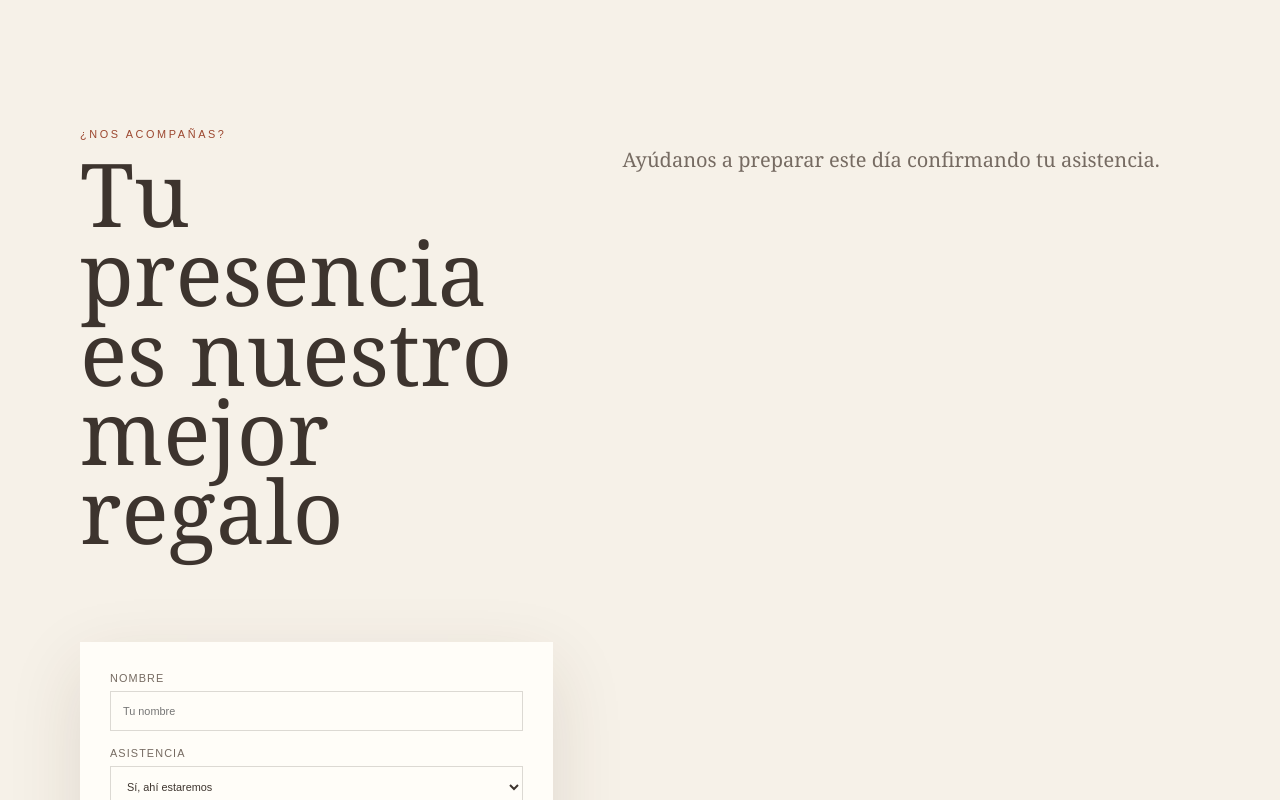
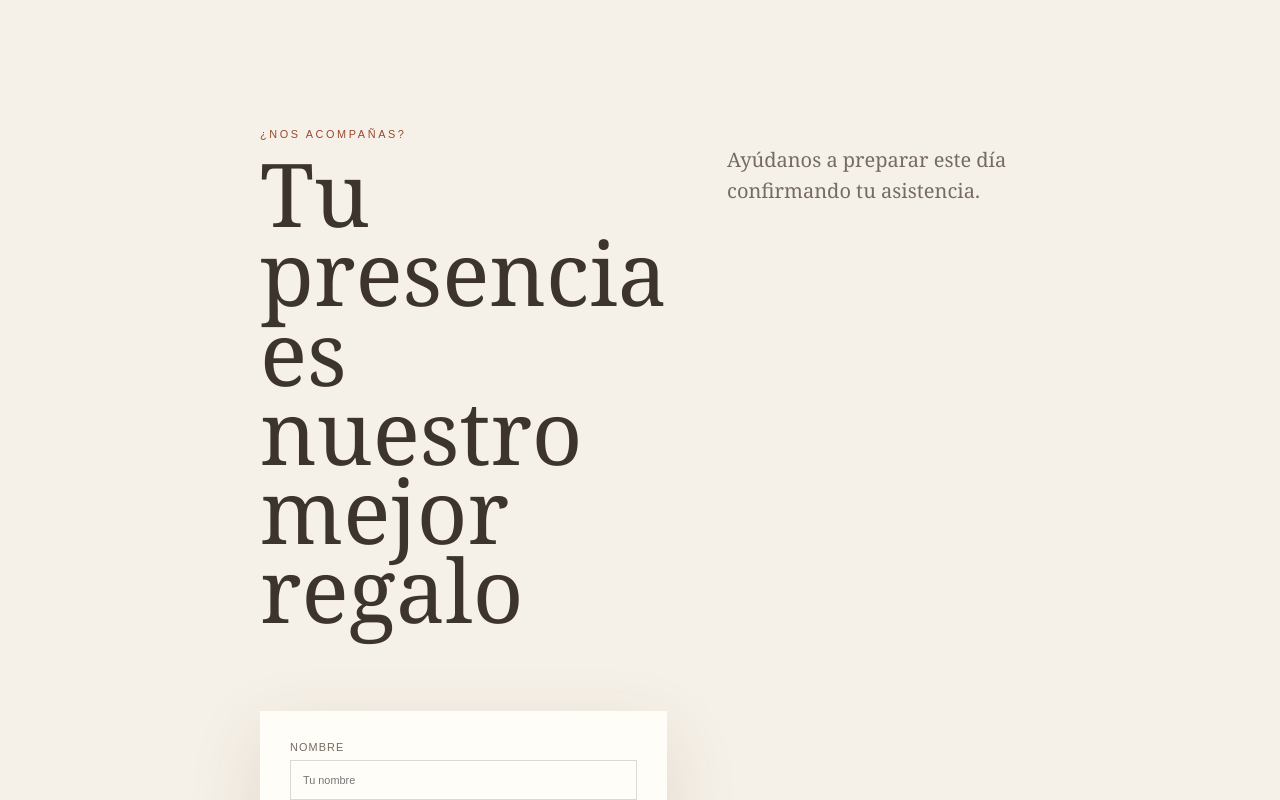
Before and after one commit to Lanyev/bodaInvitacionWeb, a React (Vite) app: page / in a window 1280 px wide. Shown: the part 5520-6320 px from the top of the page. Built offline with nearby package versions, Linux system fonts and the light colour scheme.

Commit message:
style: center rsvp section to balance whitespace on desktop

```diff
--- a/src/styles/theme.css
+++ b/src/styles/theme.css
@@ -98,7 +98,7 @@ a { color: inherit; }
 .gallery__item img { width: 100%; height: auto; display: block; transition: transform .6s ease; }
 .gallery__item:hover img { transform: scale(1.04); }
 
-.rsvp { display: grid; grid-template-columns: .9fr 1.1fr; gap: 70px; align-items: start; }
+.rsvp { display: grid; grid-template-columns: 1fr 1fr; gap: 60px; align-items: start; max-width: 760px; margin: 0 auto; }
 .form { display: grid; gap: 16px; padding: 30px; background: var(--paper-bright); box-shadow: var(--shadow); }
 .form label { display: grid; gap: 7px; color: var(--muted); font-size: .68rem; letter-spacing: .1em; text-transform: uppercase; }
 .form input, .form select, .form textarea { width: 100%; padding: 13px 12px; border: 1px solid var(--line); border-radius: 0; background: transparent; color: var(--ink); outline-color: var(--terracotta); }
```
